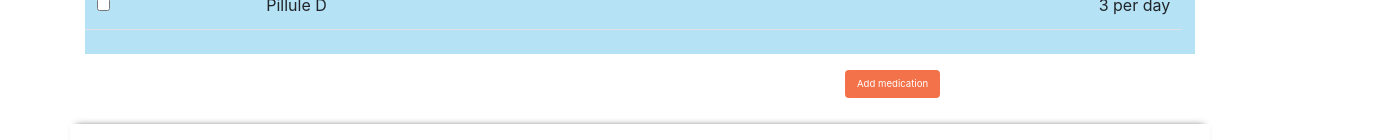
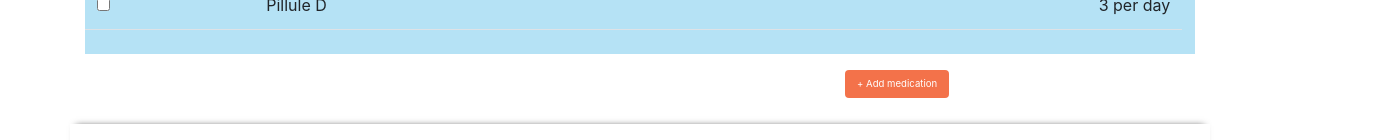
Before and after one commit to christellec64/doctolib_24.06.20_ACAT-ON, a React (Create React App) app in the folder doctolib/: page /medication in a window 1280 px wide. Shown: the part 522-662 px from the top of the page, 1400 px wide, since content can reach past the window. Built offline with nearby package versions, Linux system fonts and the light colour scheme.

Commit message:
changing medication with changing img clock and size for col button add medication

```diff
--- a/doctolib/src/components/Medication.jsx
+++ b/doctolib/src/components/Medication.jsx
@@ -4,7 +4,7 @@ import { Container, Table, Row, Col, Button, Collapse } from "reactstrap";
 import Navbar from "./Navbar";
 import Footer from "./Footer";
 import styles from "./Medication.module.css";
-import alarm from "../img/alarm.png";
+import alarm from "../img/clock.png";
 
 function Medication () {
   const [collapseA, setCollapseA] = useState(false);
@@ -182,8 +182,8 @@ function Medication () {
           </tbody>
         </Table>
         <Row>
-          <Col xs={{ size: 6, offset: 8 }}>
-            <Button className={styles.buttonMedication}>Add medication</Button>
+          <Col xs={{ size: 4, offset: 8 }}>
+            <Button className={styles.buttonMedication}>+ Add medication</Button>
           </Col>
         </Row>
       </Container>
```
